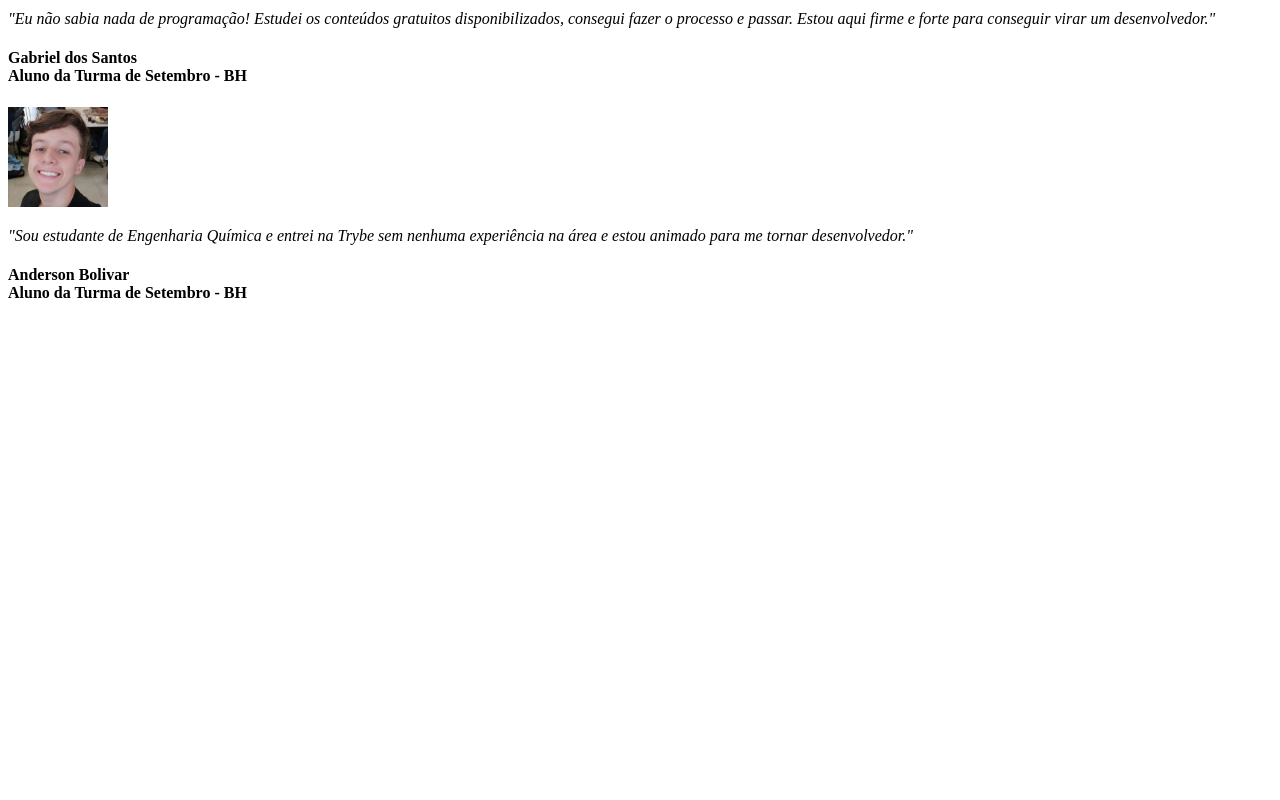
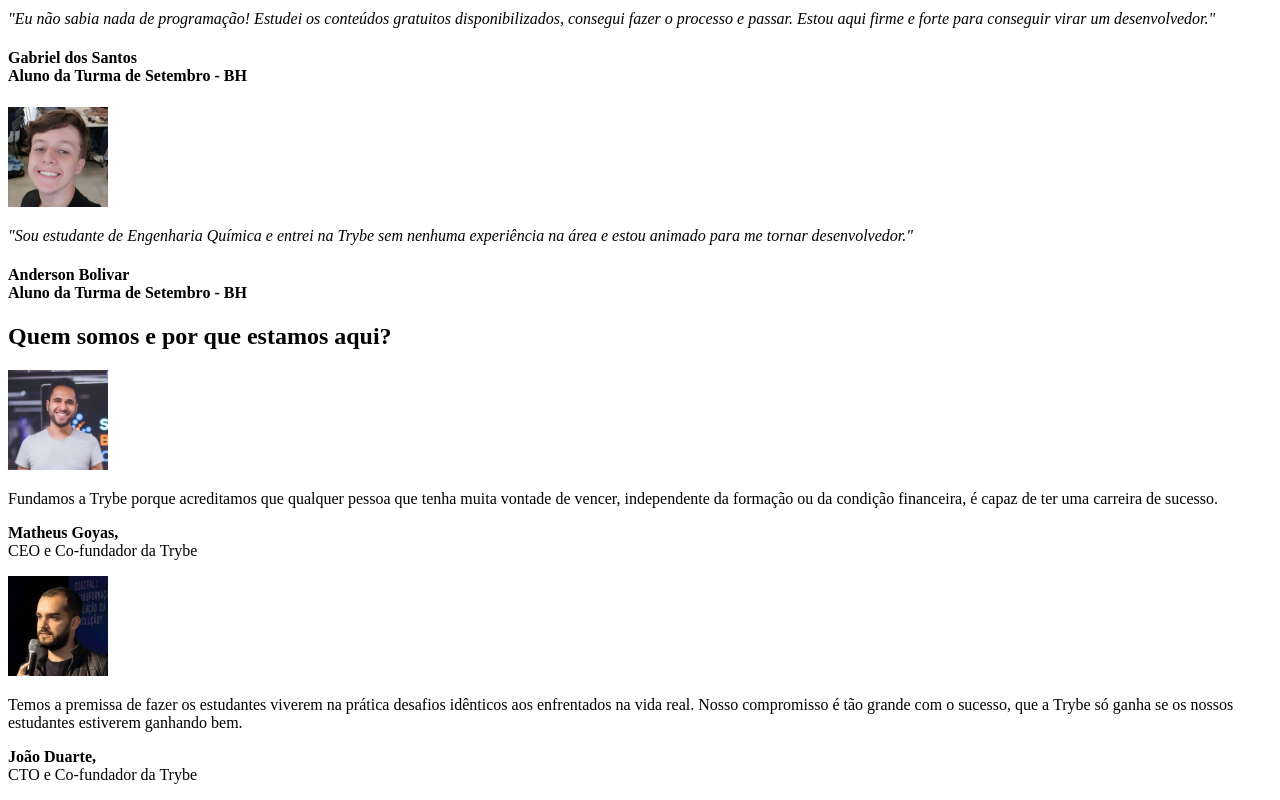
Before and after one commit to Alexsander-Espindola/sd-013-b-live-lectures, a plain HTML site: page index.html in a window 1280 px wide. Shown: the part 1005-1805 px from the top of the page. Before the commit the page ends 1328 px from the top, so only its background shows below. Drawn offline with Linux system fonts and the light colour scheme.

Commit message:
Seção sobre

```diff
--- a/index.html
+++ b/index.html
@@ -69,6 +69,27 @@
     </h4>
 
   <!-- TERCEIRA SEÇÃO: SOBRE NOS -->
+  <h2>Quem somos e por que estamos aqui?</h2>
+
+  <img src="images/matheus-goyas.jpeg" alt="Foto do Matheus Goyas" width="100px">
+
+  <p>
+    Fundamos a Trybe porque acreditamos que qualquer pessoa que tenha muita vontade de vencer, independente da formação ou da condição financeira, é capaz de ter uma carreira de sucesso.
+  </p>
+
+  <p>
+    <strong>Matheus Goyas,</strong> <br>
+    CEO e Co-fundador da Trybe
+  </p>
+
+  <img src="images/joao-daniel.jpg" alt="Foto do João Duarte" width="100px">
+    <p>
+      Temos a premissa de fazer os estudantes viverem na prática desafios idênticos aos enfrentados na vida real. Nosso compromisso é tão grande com o sucesso, que a Trybe só ganha se os nossos estudantes estiverem ganhando bem.
+    </p>
+    <p>
+      <strong>João Duarte,</strong> <br>
+      CTO e Co-fundador da Trybe
+    </p>
 
   <!-- QUARTA SEÇÃO: FORMACAO -->
 
```
